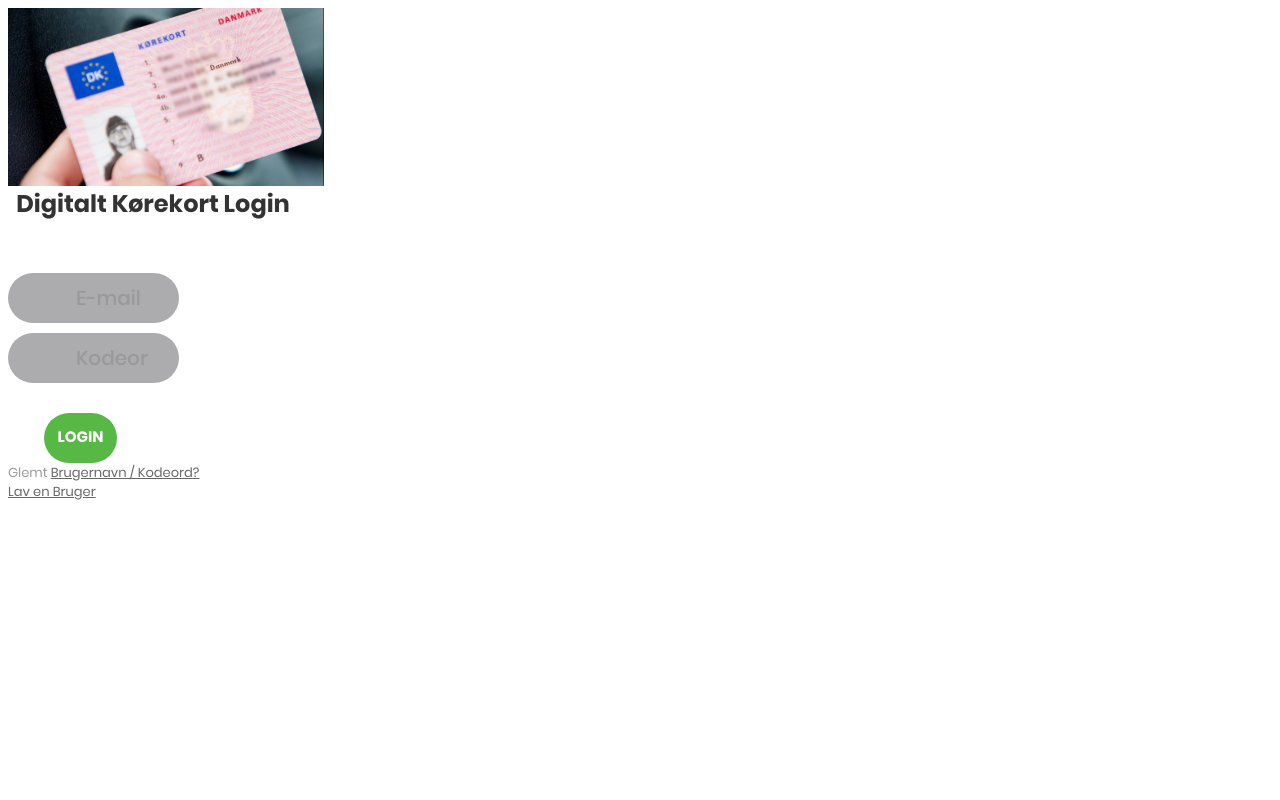
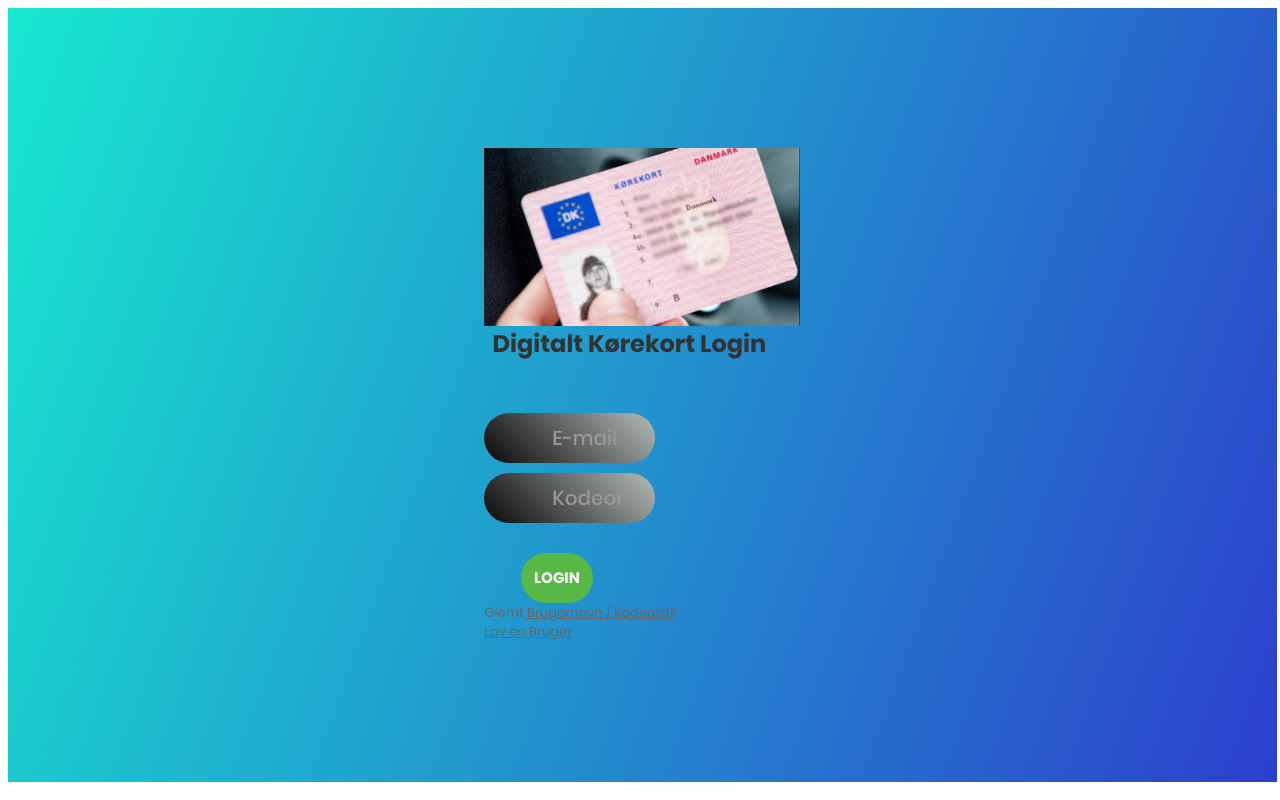
Before and after one commit to FlunkyHD/TjekDitK-rekrot, a PHP site: page / in a window 1280 px wide. Run offline with PHP 8.4, Linux system fonts and the light colour scheme.

Commit message:
Fixede lidt med CSS

```diff
--- a/css/main.css
+++ b/css/main.css
@@ -14,10 +14,6 @@
   src: url('../fonts/poppins/Poppins-Medium.ttf');
 }
 
-@font-face {
-  font-family: Montserrat-Bold;
-  src: url('../fonts/montserrat/Montserrat-Bold.ttf');
-}
 
 /*---------------------------------------------------*/
 a {
@@ -102,7 +98,7 @@ iframe {
   font-family: Poppins-Regular;
   font-size: 13px;
   line-height: 1.5;
-  color: #999999;
+  color: #666666;
 }
 
 .txt2 {
@@ -142,6 +138,24 @@ iframe {
 
 /*---------------------------------------------*/
 
+.container-login100 {
+  width: 98%;
+  min-height: 93vh;
+  display: -webkit-box;
+  display: -webkit-flex;
+  display: -moz-box;
+  display: -ms-flexbox;
+  display: flex;
+  flex-wrap: wrap;
+  justify-content: center;
+  align-items: center;
+  padding: 15px;
+  background: #2c3fcc;
+  background: -webkit-linear-gradient(-200deg, #2c3fcc, #17e8cf);
+}
+
+/*---------------------------------------------*/
+
 .wrap-input100 {
   position: relative;
   width: 50%;
@@ -161,6 +175,8 @@ iframe {
   height: 50px;
   border-radius: 25px;
   padding: 0 30px 0 68px;
+  background: #b5bcb8;
+  background: -webkit-linear-gradient(-135deg, #b5bcb8, #070707);
 }
 
 
```
